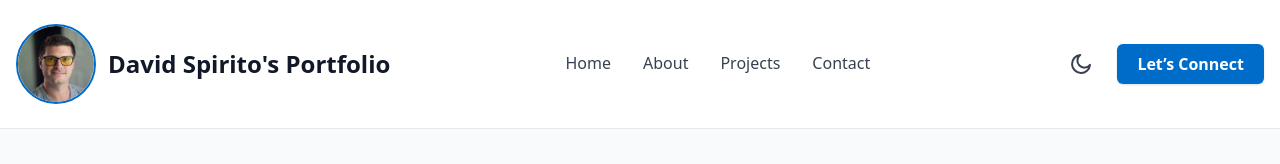
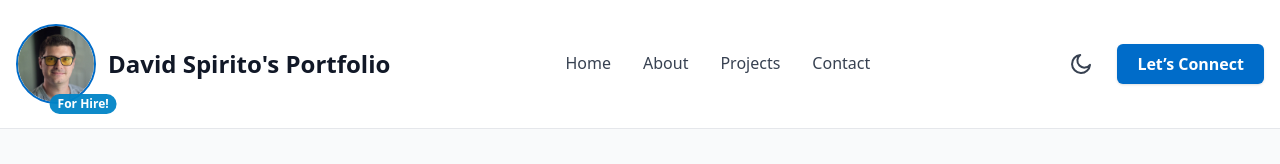
Before and after one commit to dspirito/dave-portfolio, a React (Vite) app: page / in a window 1280 px wide. Shown: the top 164 px of the page. Built offline with nearby package versions, Linux system fonts and the light colour scheme.

Commit message:
add for hire button

```diff
--- a/src/components/Header.tsx
+++ b/src/components/Header.tsx
@@ -23,11 +23,16 @@ const Header: React.FC = () => {
       <div className="container mx-auto flex items-center justify-between py-6 px-4">
         <div className="flex items-center space-x-3">
           <Link to="/">
-            <img
-              src={DaveImg}
-              alt="David Spirito"
-              className="w-20 h-20 rounded-full object-cover border-2 border-indigo-custom"
-            />
+            <div className="relative">
+              <img
+                src={DaveImg}
+                alt="David Spirito"
+                className="w-20 h-20 rounded-full object-cover border-2 border-indigo-custom"
+              />
+              <span className="absolute top-20 left-0 inline-flex items-center justify-center px-2 py-1 text-xs font-bold leading-none text-white transform translate-x-1/2 -translate-y-1/2 bg-sky-600/95 rounded-full group-hover:scale-105 transition-transform duration-150 ease-in-out">
+                For Hire!
+              </span>
+            </div>
           </Link>
           <Link to="/" className="text-2xl font-bold text-gray-900 dark:text-white">
             David Spirito's Portfolio
```
